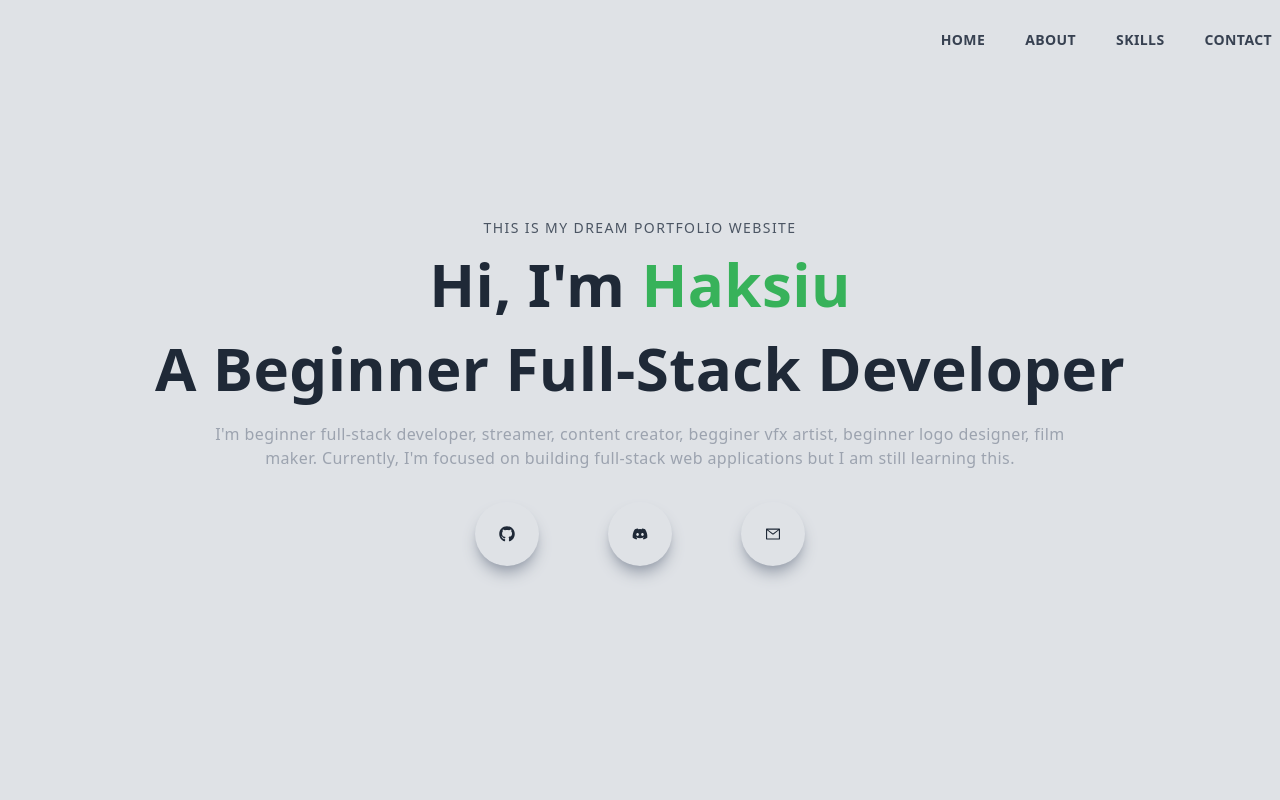
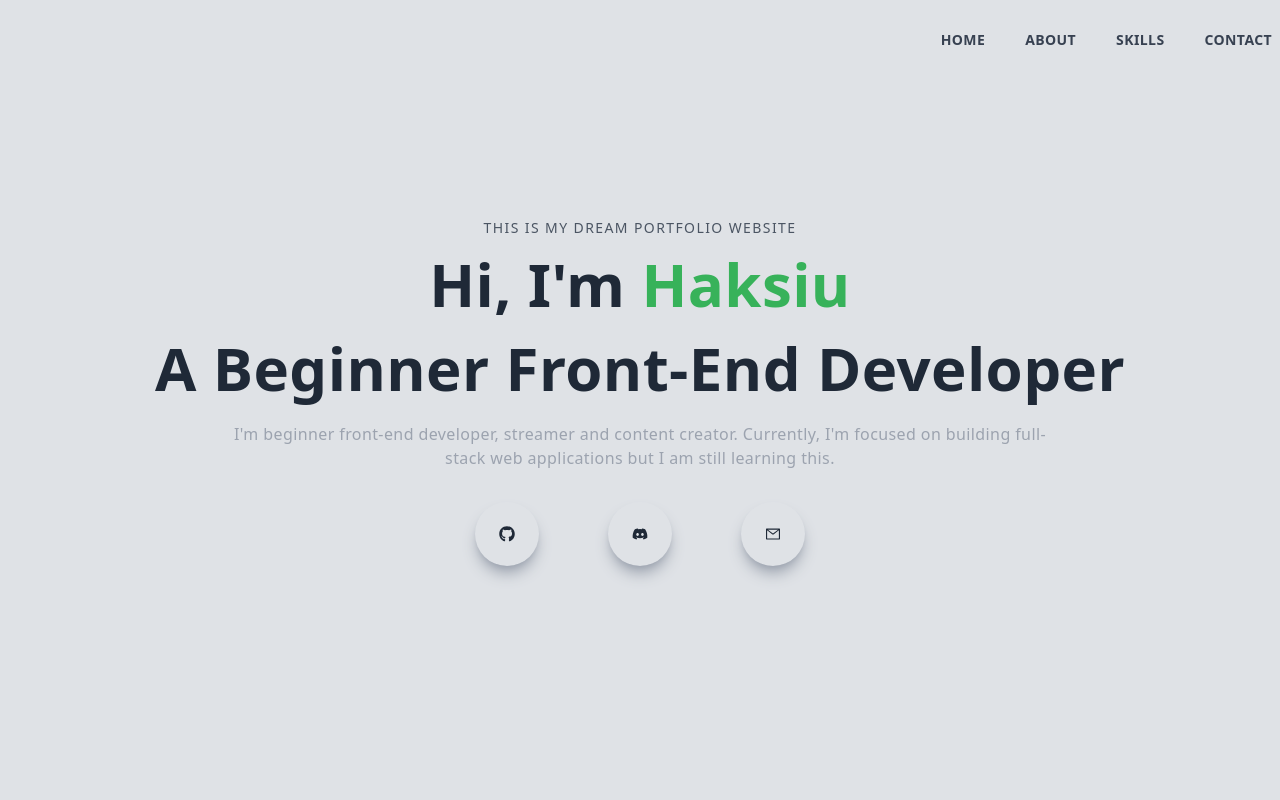
Before and after one commit to Haksiu/nextjs_personal_page, a Next.js app: page / in a window 1280 px wide. Shown: the top 800 px of the page. Built offline with nearby package versions, Linux system fonts and the light colour scheme.

Commit message:
Update Main.jsx

```diff
--- a/components/Main.jsx
+++ b/components/Main.jsx
@@ -13,10 +13,10 @@ const Main = () => {
                     Hi, I&apos;m <span className="text-[#37b25a]">Haksiu</span>
                     </h1>
                     <h1 className="py-2 text-gray-800">
-                        A Beginner Full-Stack Developer
+                        A Beginner Front-End Developer
                     </h1>
                     <p className="py-4 text-gray-400 max-w-[70%] m-auto">
-                        I&apos;m beginner full-stack developer, streamer, content creator, begginer vfx artist, beginner logo designer, film maker.
+                        I&apos;m beginner front-end developer, streamer and content creator.
                         Currently, I&apos;m focused on building full-stack web applications but I am still learning this.
                     </p>
                     <div className="flex items-center justify-between max-w-[330px] m-auto py-4">
```
